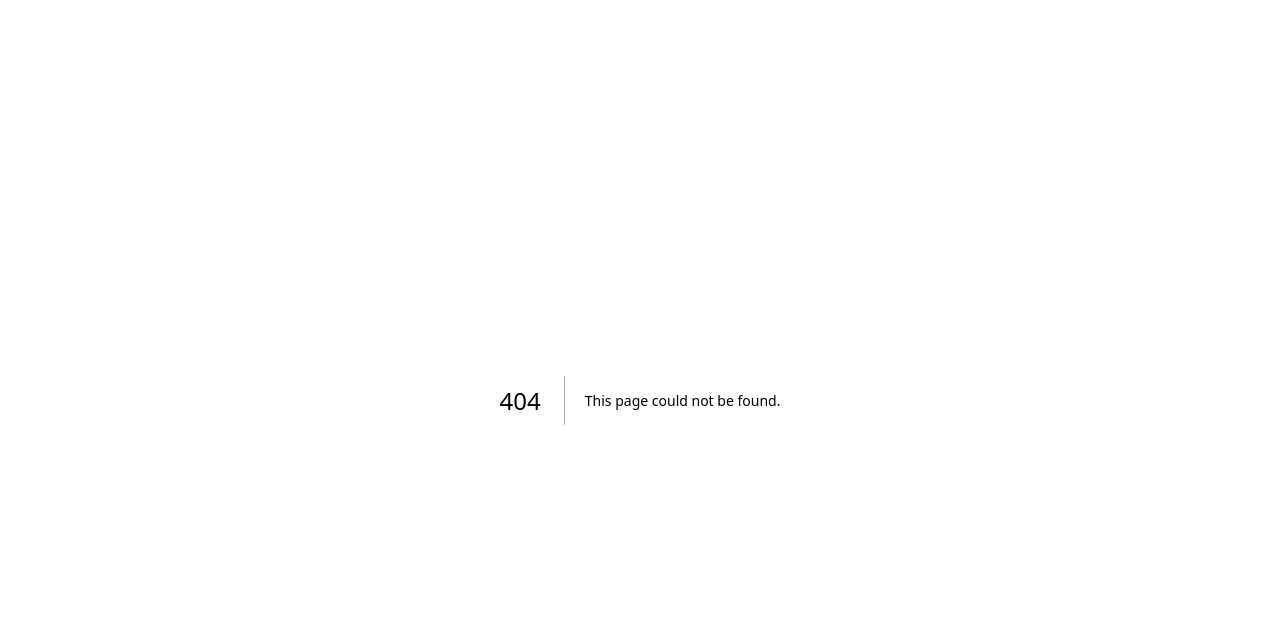
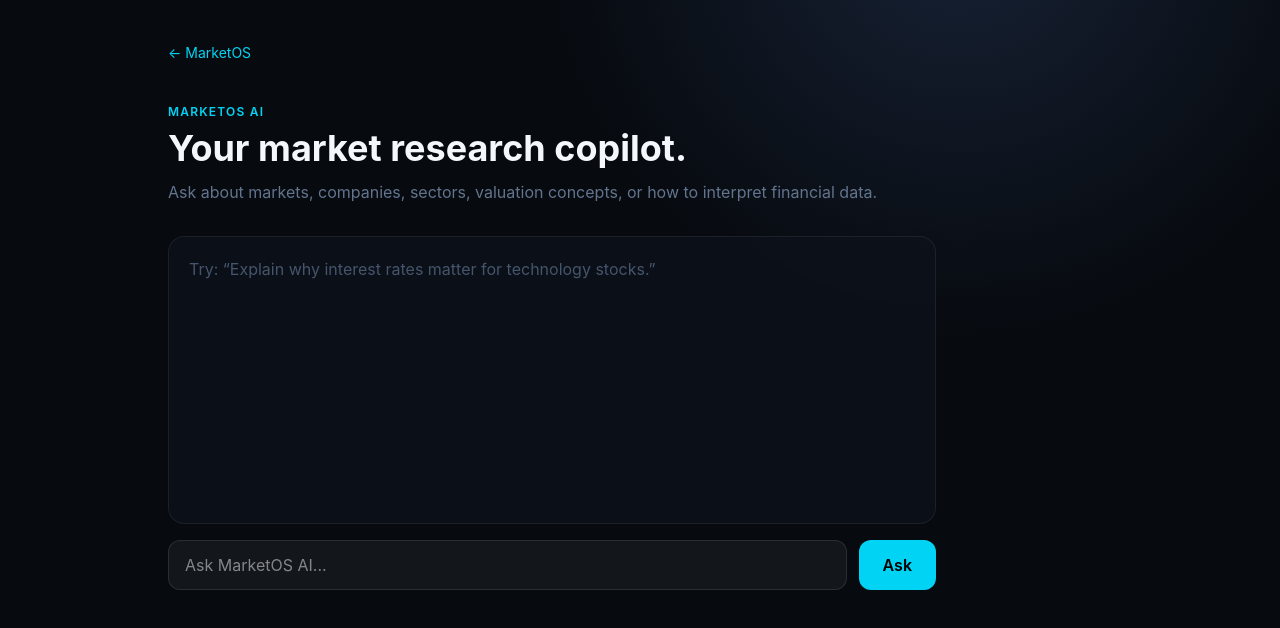
Before and after one commit to intersprit123/CodeX, a Next.js app: page /ai in a window 1280 px wide. Before the commit this address had no page. Shown: the top 628 px of the page. Built offline with nearby package versions, Linux system fonts and the light colour scheme.

Commit message:
Add MarketOS AI chat page

```diff
--- /dev/null
+++ b/app/ai/page.tsx
@@ -0,0 +1,37 @@
+'use client'
+
+import { FormEvent, useState } from 'react'
+
+export default function AIPage() {
+  const [message, setMessage] = useState('')
+  const [answer, setAnswer] = useState('')
+  const [loading, setLoading] = useState(false)
+
+  async function ask(e: FormEvent) {
+    e.preventDefault()
+    if (!message.trim() || loading) return
+    setLoading(true); setAnswer('')
+    try {
+      const res = await fetch('/api/ai', { method: 'POST', headers: { 'Content-Type': 'application/json' }, body: JSON.stringify({ message }) })
+      const data = await res.json()
+      setAnswer(data.answer || data.error || 'Something went wrong.')
+    } catch { setAnswer('Could not reach MarketOS AI.') }
+    finally { setLoading(false) }
+  }
+
+  return <main className="min-h-screen p-6 md:p-10 max-w-5xl mx-auto">
+    <a href="/" className="text-sm text-cyan-400">← MarketOS</a>
+    <div className="mt-10 max-w-3xl">
+      <div className="text-xs text-cyan-400 font-semibold tracking-widest">MARKETOS AI</div>
+      <h1 className="text-4xl font-bold mt-2">Your market research copilot.</h1>
+      <p className="text-slate-500 mt-3">Ask about markets, companies, sectors, valuation concepts, or how to interpret financial data.</p>
+      <div className="glass rounded-2xl p-5 mt-8 min-h-72">
+        {answer ? <div className="whitespace-pre-wrap leading-7 text-slate-200">{answer}</div> : <div className="text-slate-600">Try: “Explain why interest rates matter for technology stocks.”</div>}
+      </div>
+      <form onSubmit={ask} className="mt-4 flex gap-3">
+        <input value={message} onChange={e=>setMessage(e.target.value)} placeholder="Ask MarketOS AI..." className="flex-1 bg-white/5 border border-white/10 rounded-xl px-4 py-3 outline-none focus:border-cyan-400/50" />
+        <button disabled={loading} className="rounded-xl bg-cyan-400 text-black px-6 font-semibold disabled:opacity-50">{loading ? 'Thinking…' : 'Ask'}</button>
+      </form>
+    </div>
+  </main>
+}
```
